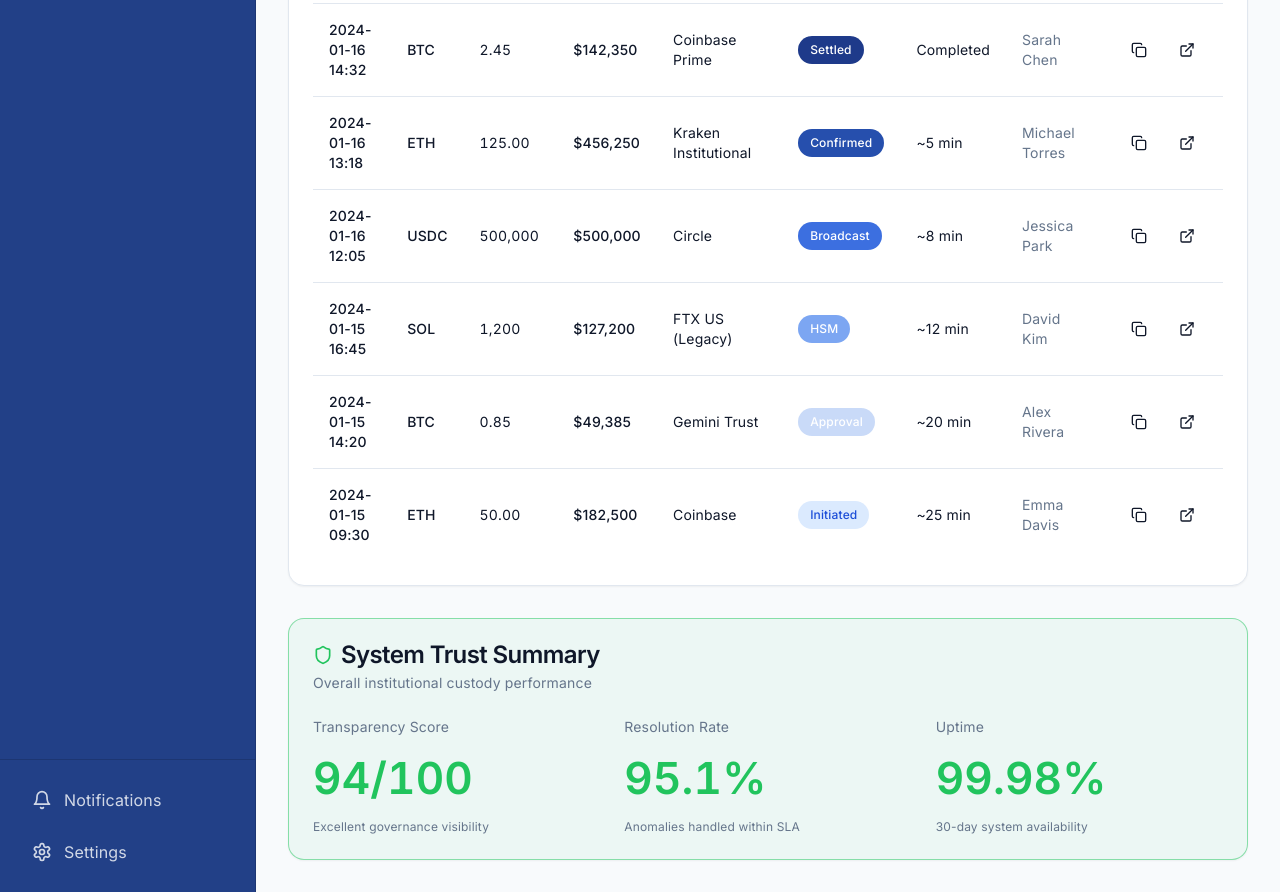
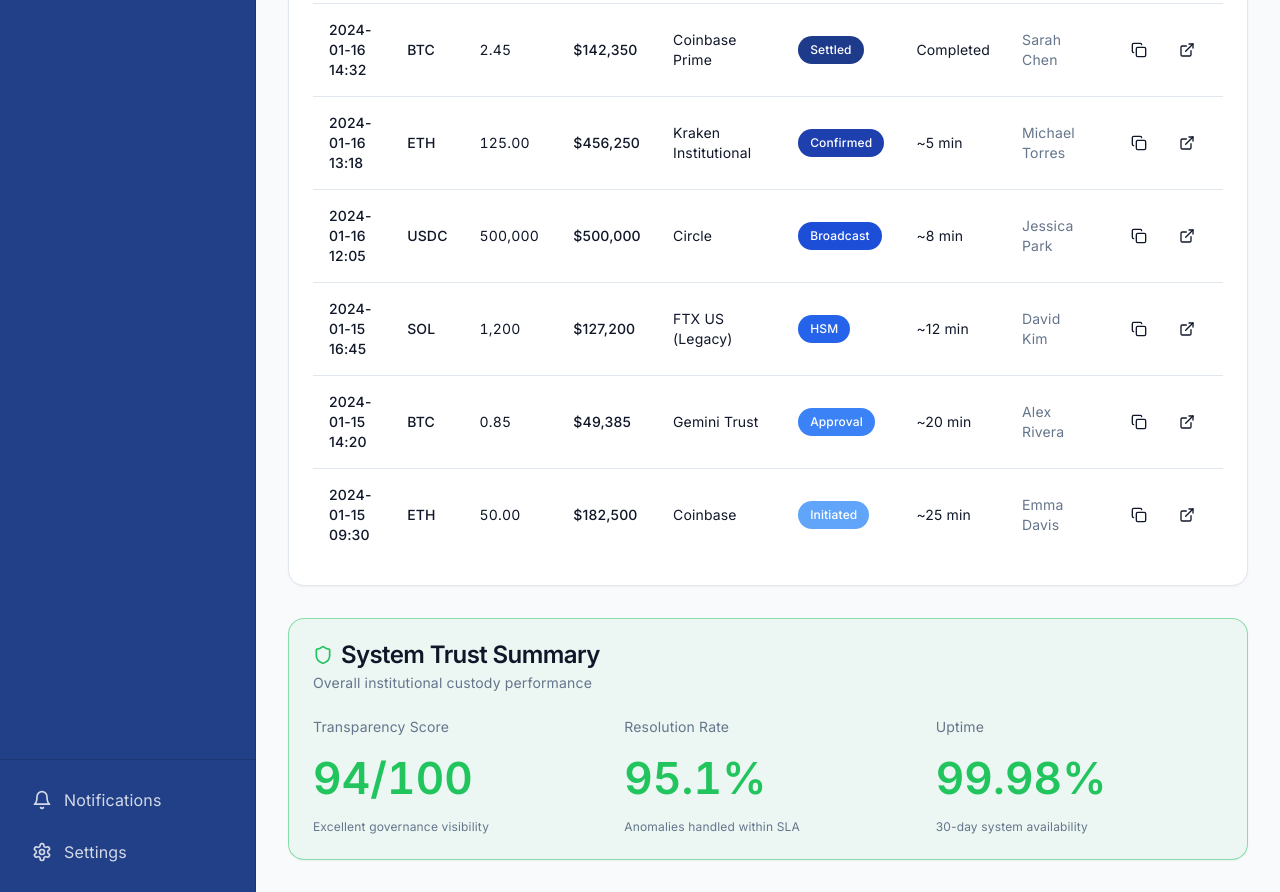
Before and after one commit to valair13/glass-box-custody-solution.lovable.app, a React (Vite) app: page /dashboard/transparency in a window 1280 px wide. Shown: the part 980-1872 px from the top of the page. Built offline with nearby package versions, Linux system fonts and the light colour scheme; the HTML template or start-up script is replaced by a standard one.

Commit message:
Refactor transaction status badge colors

```diff
--- a/src/components/StatusBadge.tsx
+++ b/src/components/StatusBadge.tsx
@@ -9,12 +9,12 @@ interface StatusBadgeProps {
 }
 
 const statusStyles = {
-  "initiated": "bg-blue-100 text-blue-700 border-blue-200",
-  "approvals": "bg-[#C9DAF8] text-white border-transparent",
-  "hsm-signed": "bg-[#7CA6F2] text-white border-transparent",
-  "broadcasted": "bg-[#3C6FE0] text-white border-transparent",
-  "confirmed": "bg-[#264FAD] text-white border-transparent",
-  "settled": "bg-[#1E3A8A] text-white border-transparent",
+  "initiated": "bg-blue-400 text-white border-transparent",
+  "approvals": "bg-blue-500 text-white border-transparent",
+  "hsm-signed": "bg-blue-600 text-white border-transparent",
+  "broadcasted": "bg-blue-700 text-white border-transparent",
+  "confirmed": "bg-blue-800 text-white border-transparent",
+  "settled": "bg-blue-900 text-white border-transparent",
   "under-review": "bg-[#E8EEFA] text-[#1E3A8A] border-transparent",
   "cleared": "bg-[#E8EEFA] text-[#1E3A8A] border-transparent",
   "blocked": "bg-[#E8EEFA] text-[#1E3A8A] border-transparent",
```
